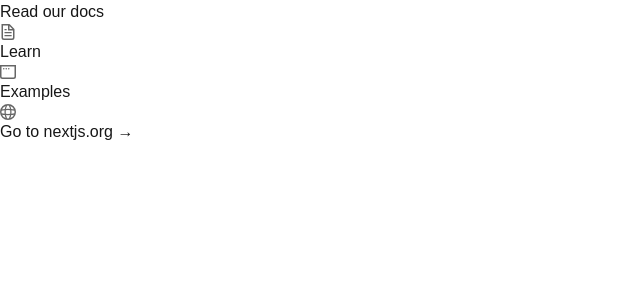
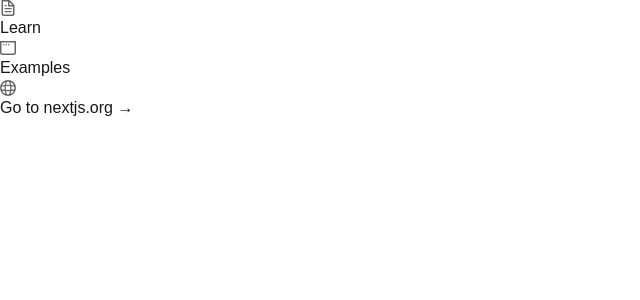
Before and after one commit to orion-script/conference-ticket-generator, a Next.js app: page / in a window 1280 px wide. Shown: the top 300 px of the page, without its empty margins (0-640 px from the left). Built offline with nearby package versions, Linux system fonts and the light colour scheme.

Commit message:
Add "Learn" link to footer for improved navigation

```diff
--- a/src/app/page.tsx
+++ b/src/app/page.tsx
@@ -4,16 +4,7 @@
   return (
     <div className="grid grid-rows-[20px_1fr_20px] items-center justify-items-center min-h-screen p-8 pb-20 gap-16 sm:p-20 font-[family-name:var(--font-geist-sans)]">
       <main className="flex flex-col gap-8 row-start-2 items-center sm:items-start">
-        <div className="flex gap-4 items-center flex-col sm:flex-row">
-          <a
-            className="rounded-full border border-solid border-black/[.08] dark:border-white/[.145] transition-colors flex items-center justify-center hover:bg-[#f2f2f2] dark:hover:bg-[#1a1a1a] hover:border-transparent text-sm sm:text-base h-10 sm:h-12 px-4 sm:px-5 sm:min-w-44"
-            href="https://nextjs.org/docs?utm_source=create-next-app&utm_medium=appdir-template-tw&utm_campaign=create-next-app"
-            target="_blank"
-            rel="noopener noreferrer"
-          >
-            Read our docs
-          </a>
-        </div>
+        <div className="flex gap-4 items-center flex-col sm:flex-row"></div>
       </main>
       <footer className="row-start-3 flex gap-6 flex-wrap items-center justify-center">
         <a
```
